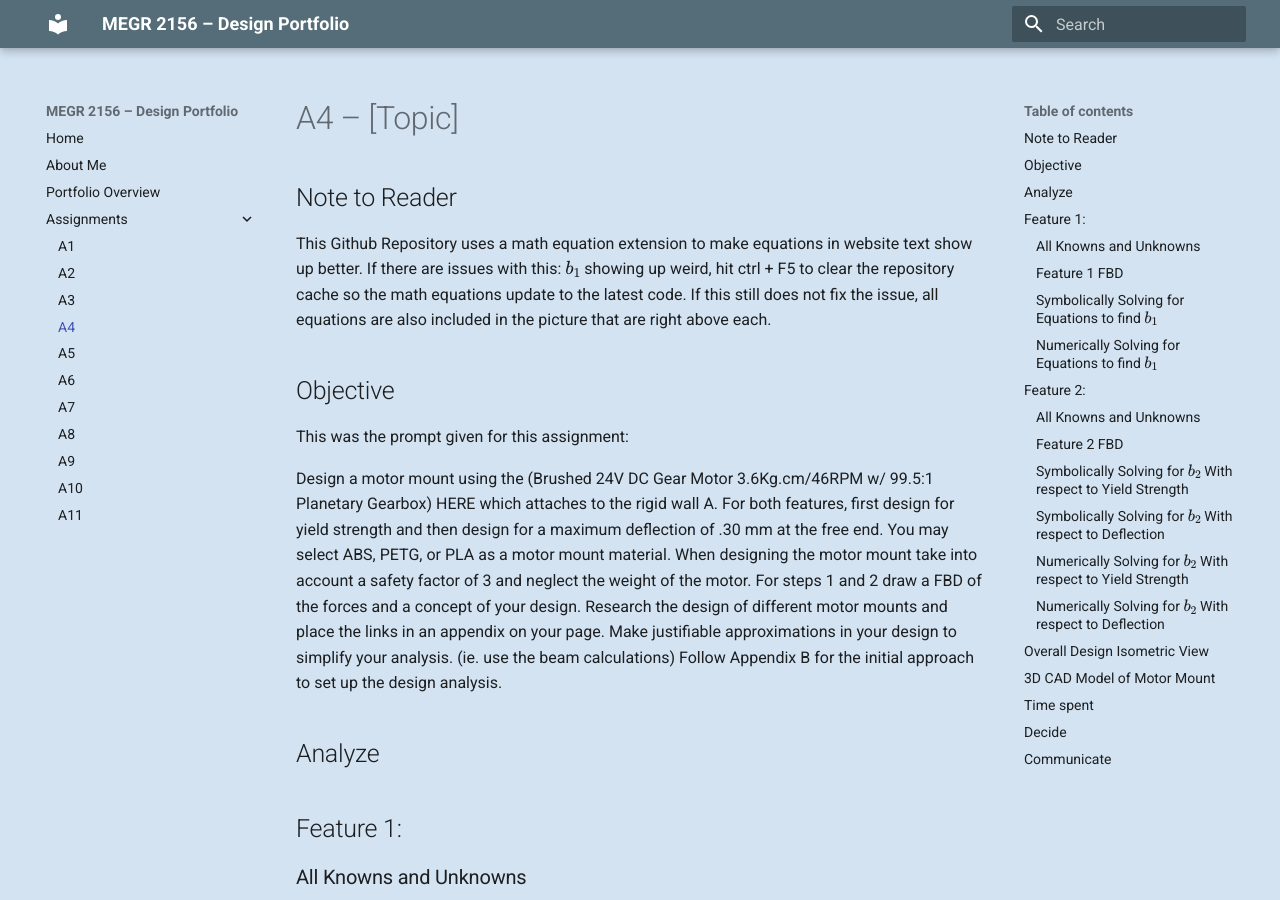
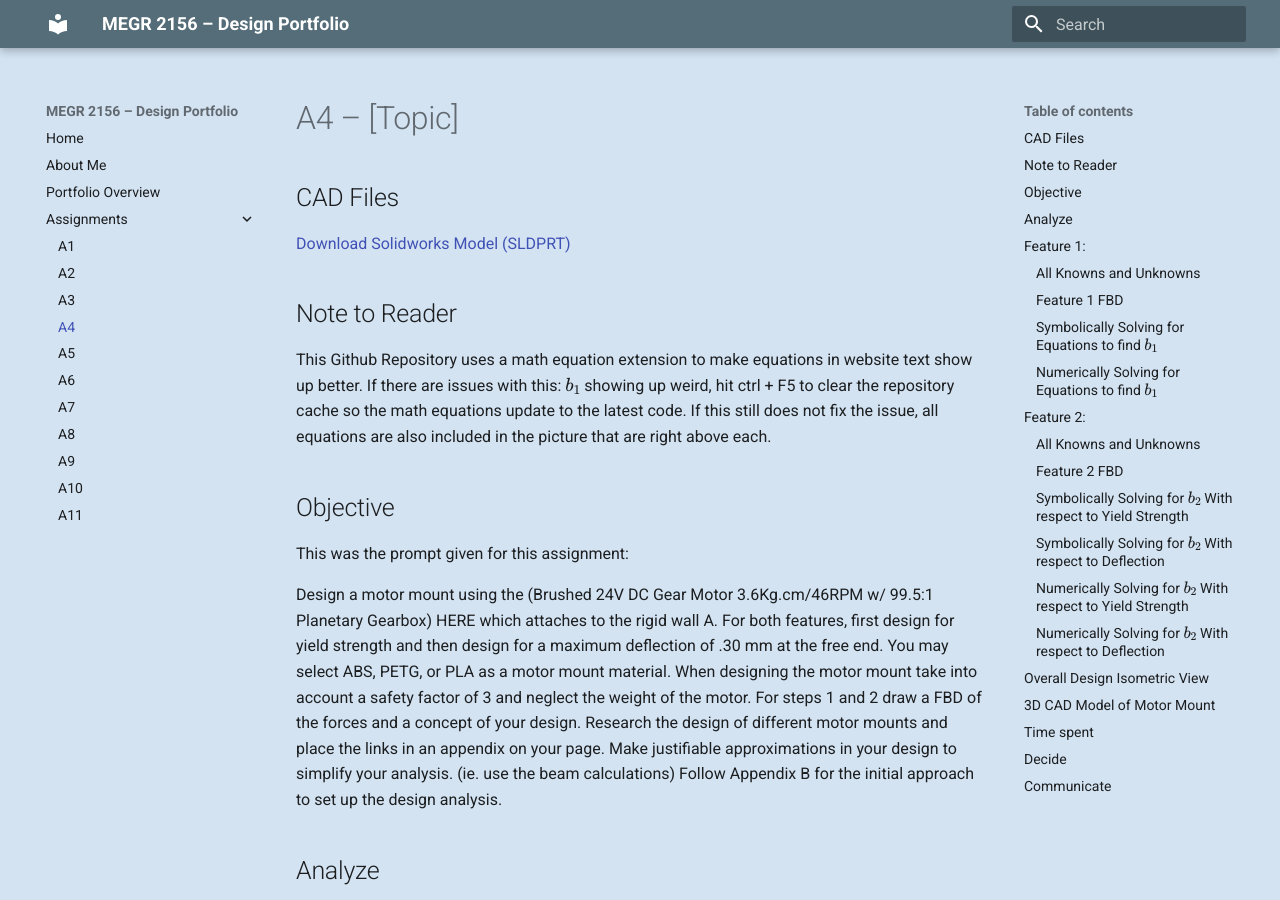
Before and after one commit to Noah-DiMenna/megr2156-portfolio, an MkDocs documentation site: the page built from docs/assignments/A04/index.md, in a window 1280 px wide and 900 px high. Built offline with MkDocs 1.6.1 and Material for MkDocs 9.7.7, drawn with Linux system fonts in a browser that asks for light colours.

Commit message:
Add CAD files download link to A4 assignment
Added a section for downloading CAD files related to A4 assignment.

```diff
--- a/docs/assignments/A04/index.md
+++ b/docs/assignments/A04/index.md
@@ -1,4 +1,8 @@
 # A4 – [Topic]
+
+## CAD Files
+
+<a href="A4.SLDPRT" download>Download Solidworks Model (SLDPRT)</a>
 
 ## Note to Reader
 
```
